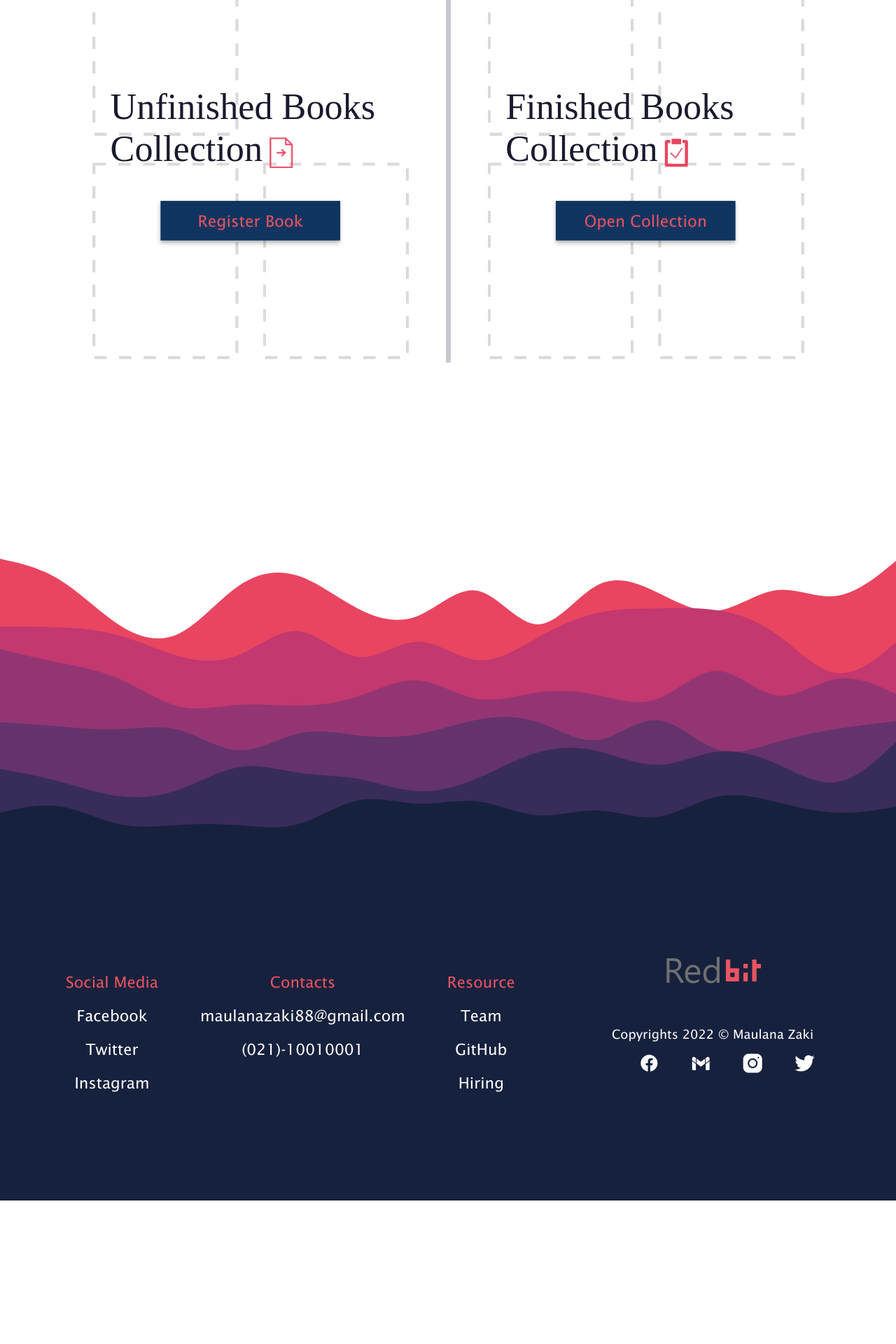
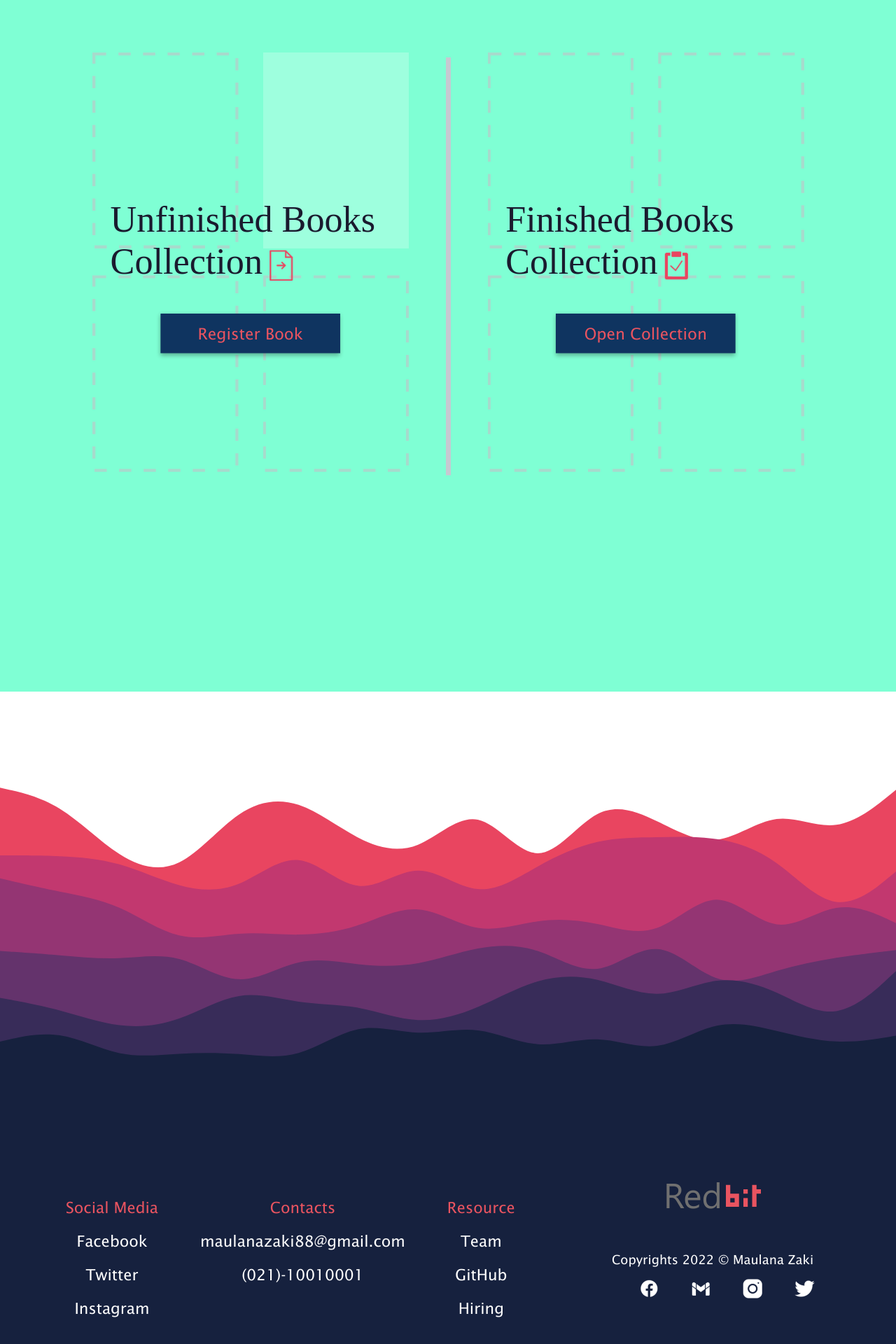
Before and after one commit to maulanazaki88/myredbit-react, a React (Create React App) app: page / in a window 1280 px wide. Shown: the part 1194-3114 px from the top of the page at 70% size. Before the commit the page ends 2909 px from the top, so only its background shows below. Built offline with nearby package versions, Linux system fonts and the light colour scheme.

Commit message:
Fixed mobile responsive issues

```diff
--- a/src/component/Collection.module.css
+++ b/src/component/Collection.module.css
@@ -67,7 +67,7 @@
 .bookCltn {
   justify-content: center;
   flex-direction: column;
-  width: 100vw;
+  width: 100%;
   background-color: #fff;
   padding-bottom: 150px;
 }
--- a/src/index.css
+++ b/src/index.css
@@ -1,5 +1,6 @@
 body {
   margin: 0;
+  padding: 0;
   font-family: -apple-system, BlinkMacSystemFont, 'Segoe UI', 'Roboto', 'Oxygen',
     'Ubuntu', 'Cantarell', 'Fira Sans', 'Droid Sans', 'Helvetica Neue',
     sans-serif;
@@ -11,9 +12,17 @@ body {
   flex-direction: column;
   overflow-x: hidden;
   background-color: #fff;
+  min-width: 100%;
+
 }
 
 code {
   font-family: source-code-pro, Menlo, Monaco, Consolas, 'Courier New',
     monospace;
 }
+
+#root{
+  min-width: 100%;
+  margin: 0;
+  padding: 0;
+}
--- a/src/page/BookPage.module.css
+++ b/src/page/BookPage.module.css
@@ -20,11 +20,11 @@
     align-items: center;
     justify-content: center;
     background-color: transparent;
-    width: 100vw;
-    height: 100vh;
+    width: 100%;
+    /* height: 100vh; */
     padding-bottom: 0px;
     top: 0px;
-    background-color: #fff;
+    background-color: aquamarine;
 
 }
 
--- a/src/page/LandingPage.module.css
+++ b/src/page/LandingPage.module.css
@@ -377,7 +377,7 @@
 
     .ldgWrp {
         padding-top: 0px;
-        top: 150px;
+        top: 80px;
         align-items: center;
     }
 
@@ -413,4 +413,30 @@
         font-size: 27px;
     }
 
+    .ilus{
+        margin-top: 20px;
+    }
+
 }
+
+@media screen and (max-width: 478px){
+    body{
+        min-width: 100%;
+        margin: 0px;
+        position: absolute;
+    }
+    .ldgWrp{
+        width: 100%;
+        left: 0px;
+    }
+
+    .ttlDsc{
+        width: 80vw;
+        font-size: 22px;
+    }
+
+    .innerBtn{
+        width: 210px;
+        font-size: 24px;
+    }
+}
--- a/src/page/RegisterPage.js
+++ b/src/page/RegisterPage.js
@@ -692,7 +692,7 @@ function RegisterPage() {
   }, []);
 
   return (
-    <section id={c["regPg"]}>
+    <section id={c["regPg"]} className={c.regPg} >
       <div className={c.background}>
         <Link to={currPg}>
           <button id={c["regBackBtn"]} onClick={back} className={c.regBackBtn}>
--- a/src/page/RegisterPage.module.css
+++ b/src/page/RegisterPage.module.css
@@ -2,6 +2,7 @@
 .regPg {
   display: flex;
   height: 100vh;
+  width: 100%;
 }
 
 .fill,
@@ -44,6 +45,8 @@ button {
   flex-direction: column;
   align-items: center;
   justify-content: center;
+  margin: 0;
+  padding: 0;
 }
 
 .background {
@@ -52,10 +55,10 @@ button {
   align-items: center;
   justify-content: center;
   background-color: #fff;
-  width: 100vw;
+  width: 100%;
   padding-top: 20px;
-  top: -10px;
-  left: -10px;
+  top: 0px;
+  left: 0px;
   margin: 0;
 }
 
@@ -636,7 +639,7 @@ button {
 
 @media screen and (max-width: 810px) {
   .formWrapper {
-    transform: scale(0.6) translate(10px, -250px);
+    transform: scale(0.5) translate(10px, -550px);
   }
 
   .crB,
@@ -657,26 +660,61 @@ button {
     z-index: 5;
     opacity: 0.4;
     transition: 0.6s ease-out;
-    width: 70vw;
-    top: 400px;
+    width: 100vw;
+    top: 250px;
   }
 
   .regTitle {
     font-size: 40px;
     transform: translate(0, -20px);
+    display: none;
   }
 
   .regBackBtn,
   .regBackBtn:active,
   .regBackBtn:hover {
-    transform: translate(-20px, -10px);
+    transform: translate(-50px, -10px);
   }
 
   .regBackBtn {
     font-size: 25px;
   }
 
-  .progressWrp {
-    transform: scale(0.67) translate(0, -40px);
+  .progressWrp{
+    transform: scale(0.5) translate(0, 0);
+  }
+
+
+}
+
+@media screen and (max-width: 500px){
+  .formWrapper{
+    transform: scale(0.35) translate(0, -950px);
+  }
+
+  .regBackBtn{
+    font-size: 12px;
+  }
+
+  .crB,
+  .crB2,
+  .crB3 {
+    position: absolute;
+    z-index: 5;
+    opacity: 0.8;
+    transition: 0.8s ease-out;
+    top: 70px;
+    width: 150vw;
+  }
+
+  .crF,
+  .crF2,
+  .crF3 {
+    position: absolute;
+    z-index: 5;
+    opacity: 0.4;
+    transition: 0.6s ease-out;
+    width: 100vw;
+    top: 120px;
   }
 }
--- a/src/page/layout/Layout.module.css
+++ b/src/page/layout/Layout.module.css
@@ -207,7 +207,7 @@ main {
   background-size: cover;
   display: block;
   background-image: url(/public/svg/SVG/wave-footer2.svg);
-  transform: translate(0, 0px);
+  transform: translate(0, 5px);
 
 
 
@@ -218,22 +218,22 @@ footer {
   display: flex;
   align-items: center;
   justify-content: center;
-  width: 100vw;
-  left: -10px;
-  z-index: 97;
+  width: 100%;
+  left: 0px;
+  z-index: 80;
 }
 
 .ftrCtn {
   position: relative;
   background-color: #16213e;
-  width: 100vw;
+  width: 100%;
   height: 480px;
   display: flex;
   align-items: center;
   justify-content: center;
   padding-bottom: 0px;
-  margin: 0px 0px -10px 0px;
-  left: 10px;
+  margin: 0px 0px 0px 0px;
+  left: 0px;
 }
 
 .ftrWrp {
@@ -362,8 +362,8 @@ footer {
   align-items: center;
   justify-content: center;
   background-color: #242424;
-  width: 65vw;
-  height: 100vh;
+  width: 65%;
+  height: 100%;
   left: 0;
   top: 0;
   z-index: 90;
@@ -698,8 +698,8 @@ footer {
   z-index: 89;
   background-color: black;
   opacity: 0.5;
-  width: 100vw;
-  height: 100vh;
+  width: 100%;
+  height: 100%;
   left: 0px;
   top: 0px;
 }
@@ -1007,4 +1007,8 @@ footer {
     font-weight: 700;
     text-decoration: underline;
   }
+
+  .fInfHead{
+    font-size: 18px;
+  }
 }
--- a/src/page/layout/NoLayout.module.css
+++ b/src/page/layout/NoLayout.module.css
@@ -2,4 +2,6 @@
     display: flex;
     align-items: center;
     justify-content: center;
+    width: 100%;
+    height: 100%;
 }
```
